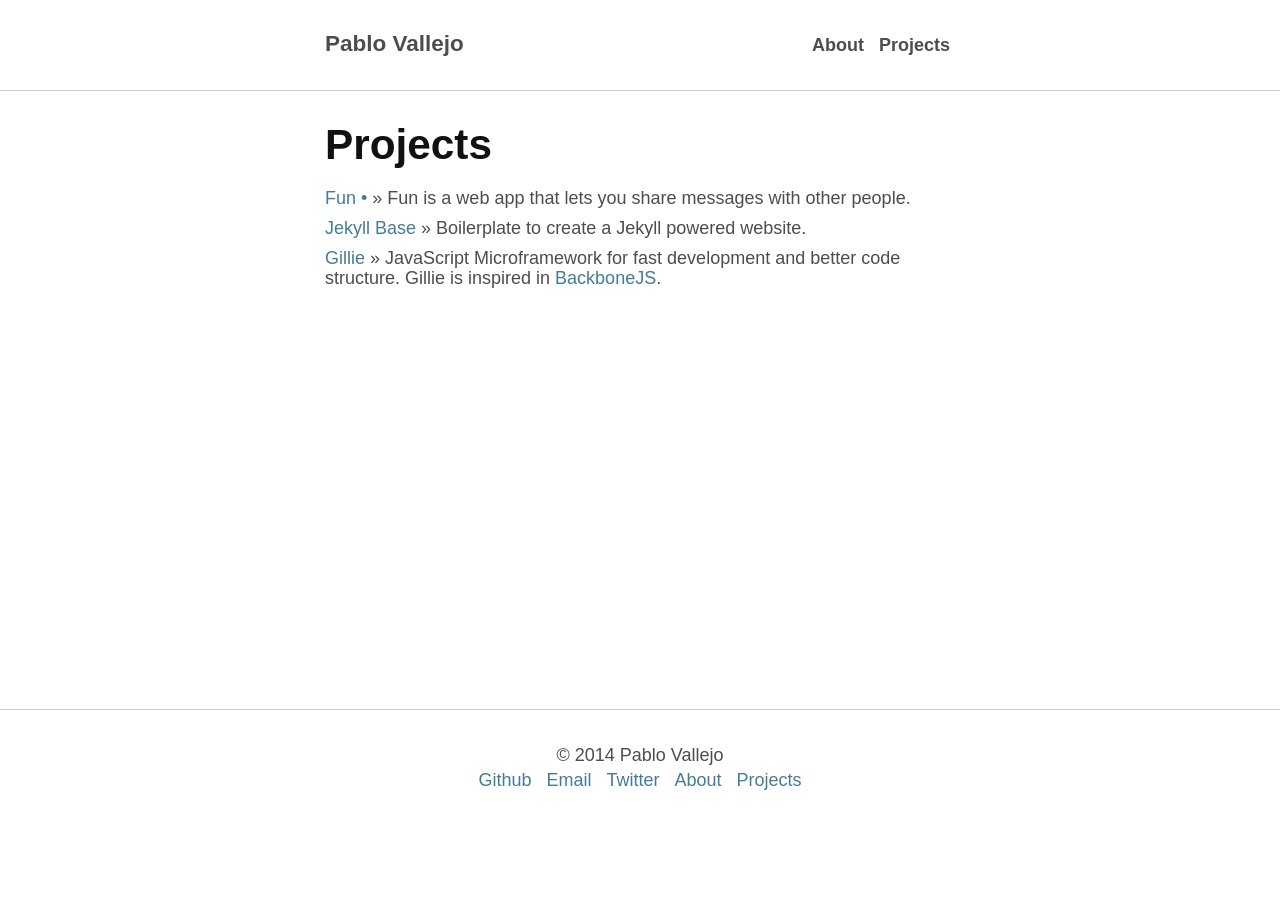
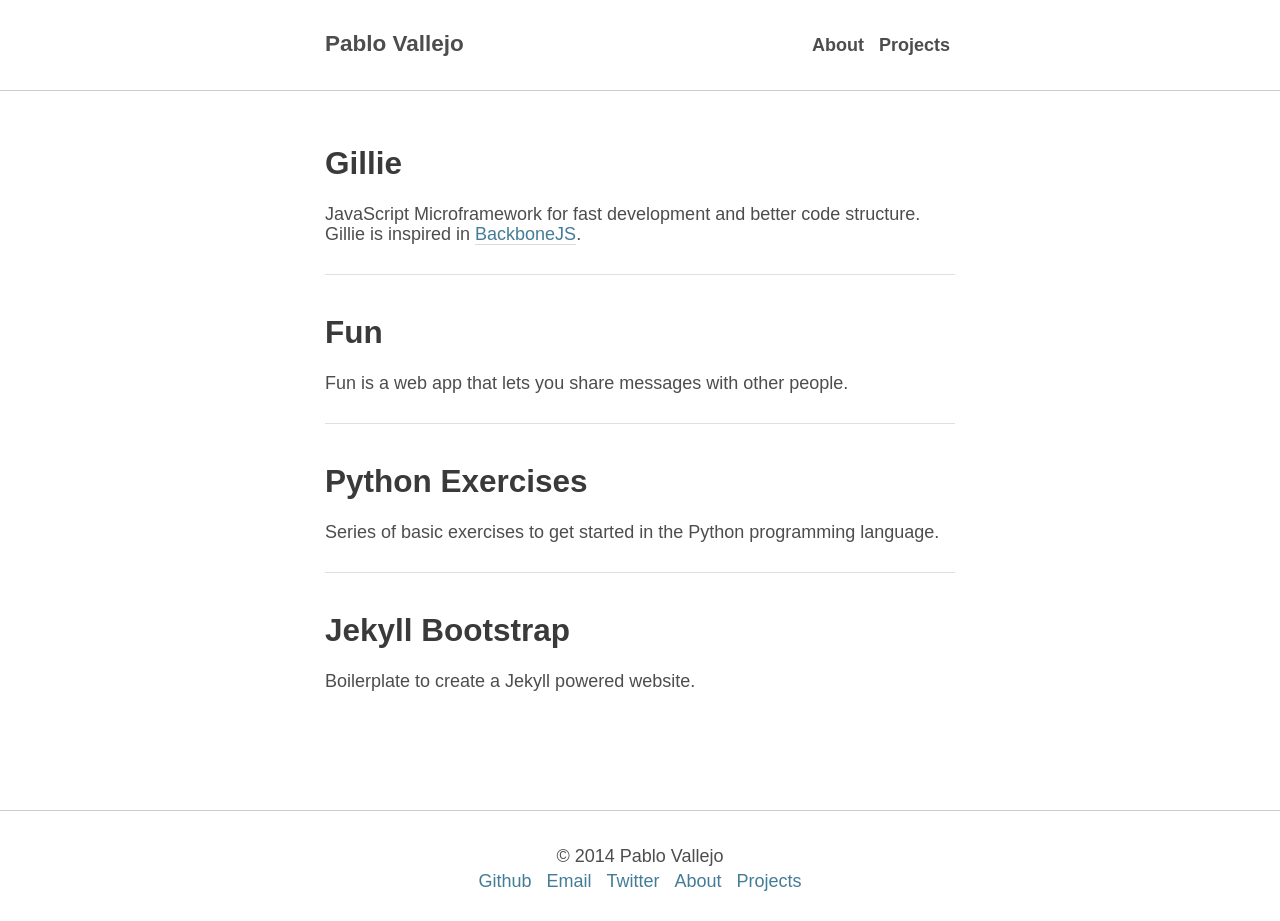
Before and after one commit to PabloVallejo/blog, a Jekyll site: the page built from projects/index.html, in a window 1280 px wide. Built offline with Jekyll 4.4.1, drawn with Linux system fonts in a browser that asks for light colours; some web fonts are replaced; Markdown is read by kramdown in place of the engine named in the settings; before the commit the page ends 900 px from its top, so only the background shows below that.

Commit message:
Update projects page markup.

```diff
--- a/about/index.html
+++ b/about/index.html
@@ -30,6 +30,6 @@ title : Pablo Vallejo - About
 <h4>About This site</h4>
 <p>
     This site is made Using <a href="http://jekyllrb.com/">Jekyll</a> and is hosted on
-    <a href="https://github.com/">Github</a>.
+    <a href="https://github.com/PabloVallejo/blog">GitHub</a>.
     The typography is inspired by <a href="http://kaikkonendesign.fi/">Tommi Kaikkonen's</a> blog.
 </p>
--- a/projects/index.html
+++ b/projects/index.html
@@ -3,17 +3,62 @@ layout: default
 title : Pablo Vallejo - Projects
 ---
 
-<h1 class="post-title">
+<!-- <h1 class="post-title">
     Projects
-</h1>
+</h1> -->
 
-<ul class="unstyled">
-    <li><a href="https://github.com/PabloVallejo/Fun">Fun •</a> »
-        Fun is a web app that lets you share messages with other people.</li>
-    <li>
-        <a href="https://github.com/PabloVallejo/jekyll-base">Jekyll Base</a> » Boilerplate to create a Jekyll powered website.
-    </li>
-    <li>
-        <a href="http://pablovallejo.github.io/gillie/">Gillie </a> » JavaScript Microframework for fast development and better code structure. Gillie is inspired in <a href="http://backbonejs.org">BackboneJS</a>.
-    </li>
-</ul>
+<article class="post">
+
+    <header class="post-header">
+        <a href="http://pablovallejo.github.io/gillie/">
+            <h3 class="post-title">Gillie</h3>
+        </a>
+    </header>
+
+    <div class="post-body">
+        JavaScript Microframework for fast development and better code structure. Gillie is inspired in <a href="http://backbonejs.org">BackboneJS</a>.
+    </div>
+
+</article>
+
+<article class="post">
+
+
+    <header class="post-header">
+        <a href="https://github.com/PabloVallejo/Fun">
+            <h3 class="post-title">Fun</h3>
+        </a>
+    </header>
+
+    <div class="post-body">
+        Fun is a web app that lets you share messages with other people.
+    </div>
+
+</article>
+
+<article class="post">
+    <header class="post-header">
+        <a href="https://github.com/pabloVallejo/python-exercises">
+            <h3 class="post-title">Python Exercises</h3>
+        </a>
+    </header>
+
+    <div class="post-body">
+        Series of basic exercises to get started in the Python programming language.
+    </div>
+
+</article>
+
+<article class="post">
+
+    <header class="post-header">
+        <a href="https://github.com/PabloVallejo/jekyll-bootstrap">
+            <h3 class="post-title">Jekyll Bootstrap</h3>
+        </a>
+    </header>
+
+    <div class="post-body">
+        Boilerplate to create a Jekyll powered website.
+    </div>
+
+</article>
```
